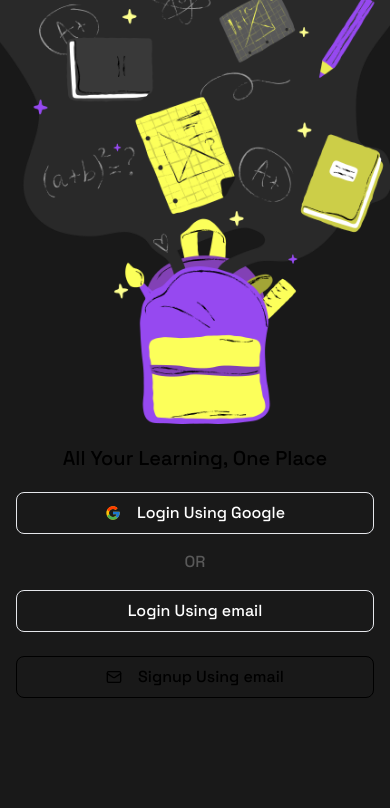
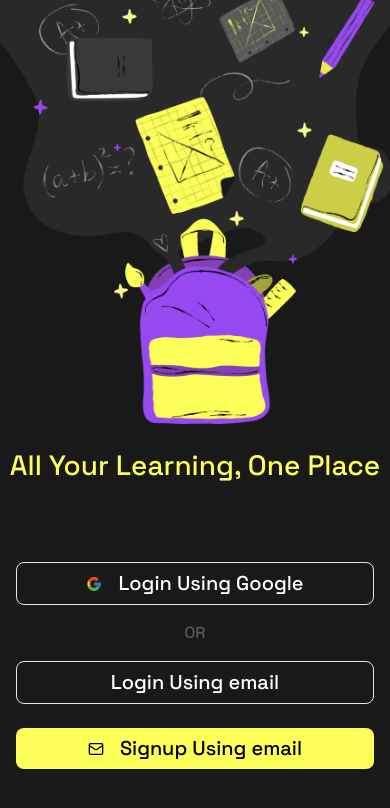
Before and after one commit to Jayesh1512/SchoolBag, a Next.js app: page /login in a window 390 px wide. Shown: the top 808 px of the page. Built offline with nearby package versions, Linux system fonts and the light colour scheme.

Commit message:
Complete all css custom classes for fonts. Made folders for components according to figma files. Changes some code for login screen for testing. Everything works apprantly!

```diff
--- a/app/globals.css
+++ b/app/globals.css
@@ -1,6 +1,10 @@
+@import url('https://fonts.googleapis.com/css2?family=Space+Grotesk:wght@300..700&display=swap');
+
 @tailwind base;
 @tailwind components;
 @tailwind utilities;
+
+
 
 :root{
   --yellow : "#FCFF5A";
@@ -9,8 +13,46 @@
 body{
   background-color: #191919;
   /* overflow: hidden; */
+  padding: 0px;
+  margin: 0px;
 }
 
 .signup{
   overflow: hidden;
 }
+
+@layer components{
+  .large-title {
+    @apply font-SpaceGrotesk text-lt font-medium leading-lt;
+  }
+  .title-1{
+    @apply font-SpaceGrotesk text-t1 font-medium leading-t1;
+  }
+  .title-2{
+    @apply font-SpaceGrotesk text-t2 font-medium leading-t2;
+  }
+  .title-3{
+    @apply font-SpaceGrotesk text-t3 font-medium leading-t3;
+  }
+  .headline {
+    @apply font-SpaceGrotesk text-body font-medium leading-body;
+  }
+  .body {
+    @apply font-SpaceGrotesk text-body font-normal leading-body;
+  }
+  .callout {
+    @apply font-SpaceGrotesk text-cout font-normal leading-cout;
+  }
+  .subhead {
+    @apply font-SpaceGrotesk text-subh font-normal leading-subh;
+  }
+  .footnote {
+    @apply font-SpaceGrotesk text-fnot font-normal leading-fnot;
+  }
+  .caption-1 {
+    @apply font-SpaceGrotesk text-cap1 font-normal leading-cap1;
+  }
+  .caption-2 {
+    @apply font-SpaceGrotesk text-cap2 font-normal leading-cap2;
+  }
+}
--- a/app/login/page.jsx
+++ b/app/login/page.jsx
@@ -4,24 +4,26 @@ import { LuMail } from "react-icons/lu";
 
 const page = () => {
   return (
-    <div className="bg-background max-h-screen text-center lg:w-1/5 mx-auto max-sm:w-full w-1/2 relative max-sm:-top-10 overflow-hidden">
-      <img src="/img/login/main/bag.png" alt="" className="relative" />
-      <p className="text-yellow font-medium text-xl py-5">
-        All Your Learning, One Place
-      </p>
+    <div className="bg-base-500 h-screen flex flex-col text-center lg:w-1/5 mx-auto max-sm:w-full w-1/2 relative max-sm:-top-10 overflow-hidden gap-20">
+      <div className="flex flex-col justify-center items-center gap-6">
+        <img src="/img/login/main/bag.png" alt="" className="relative" />
+        <p className="title-1 text-brand-primary-200">
+          All Your Learning, One Place
+        </p>
+      </div>
       <div className=" flex justify-center ">
         <div className="flex flex-col items-center w-11/12">
           <button className="text-white flex justify-center w-full items-center gap-4 py-2 border rounded-lg font-medium text-base">
             <FcGoogle />
-            <span className="">Login Using Google</span>
+            <span className="title-3">Login Using Google</span>
           </button>
           <p className="text-[#595959] font-medium py-4 ">OR</p>
           <button className="text-white flex justify-center w-full items-center gap-4 py-2 border rounded-lg font-medium text-base">
-            <p className="">Login Using email</p>
+            <p className="title-3">Login Using email</p>
           </button>
-          <button className="text-black bg-yellow flex justify-center mt-6 w-full items-center gap-4 py-2 border border-black rounded-lg font-medium text-base">
+          <button className="text-black  bg-brand-primary-200 flex justify-center mt-6 w-full items-center gap-4 py-2 border border-none rounded-lg font-medium text-base">
             <LuMail />
-            <Link href='/signup' className="overflow-hidden">Signup Using email</Link>
+            <Link href='/signup' className="title-3">Signup Using email</Link>
           </button>
         </div>
       </div>
--- a/package.json
+++ b/package.json
@@ -9,7 +9,7 @@
     "lint": "next lint"
   },
   "dependencies": {
-    "next": "14.2.5",
+    "next": "^14.2.5",
     "react": "^18",
     "react-dom": "^18",
     "react-icons": "^5.2.1"
--- a/tailwind.config.js
+++ b/tailwind.config.js
@@ -34,6 +34,33 @@ module.exports = {
         "gradient-conic":
           "conic-gradient(from 180deg at 50% 50%, var(--tw-gradient-stops))",
       },
+      fontFamily: {
+        'SpaceGrotesk' : ['Space+Grotesk', 'sans-serif']
+      },
+      fontSize: {
+        'lt': '2.125rem',
+        't1' : '1.75rem',
+        't2' : '1.375rem',
+        't3' : '1.25rem',
+        'body' : '1.0625rem',
+        'cout' : '1rem',
+        'subh' : '0.9375rem',
+        'fnot' : '0.8125rem',
+        'cap1' : '0.75rem',
+        'cap2' : '0.6875rem',
+      },
+      lineHeight: {
+        'lt': '2.5625rem',
+        't1' : '2.125rem',
+        't2' : '1.75rem',
+        't3' : '1.5625rem',
+        'body' : '1.375rem',
+        'cout' : '1.3125rem',
+        'subh' : '1.25rem',
+        'fnot' : '1.125rem',
+        'cap1' : '1rem',
+        'cap2' : '0.8125rem',
+      }
     },
   },
   plugins: [],
```
Also changed, not shown: 1 other file (tests, documents, lock files or other folders).
